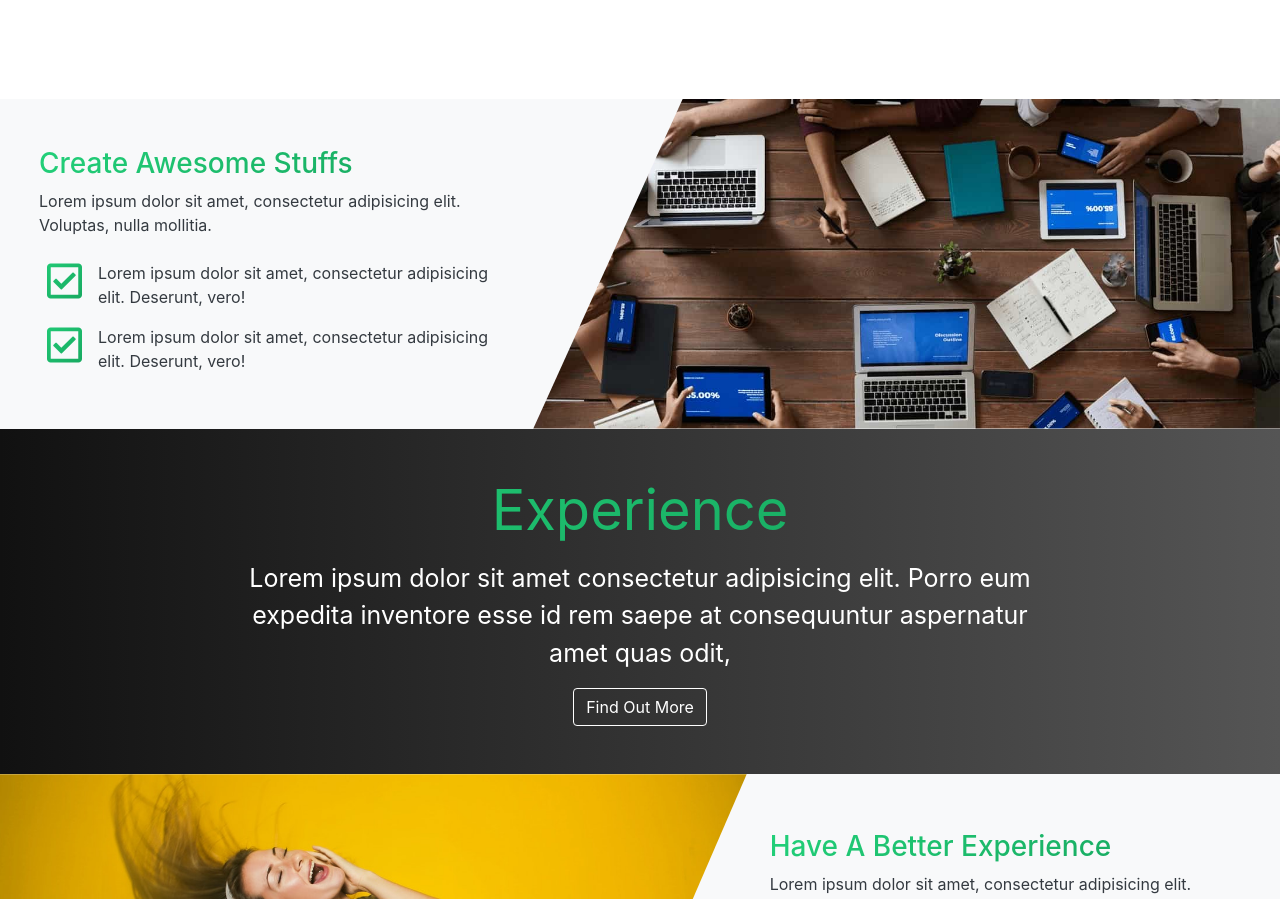
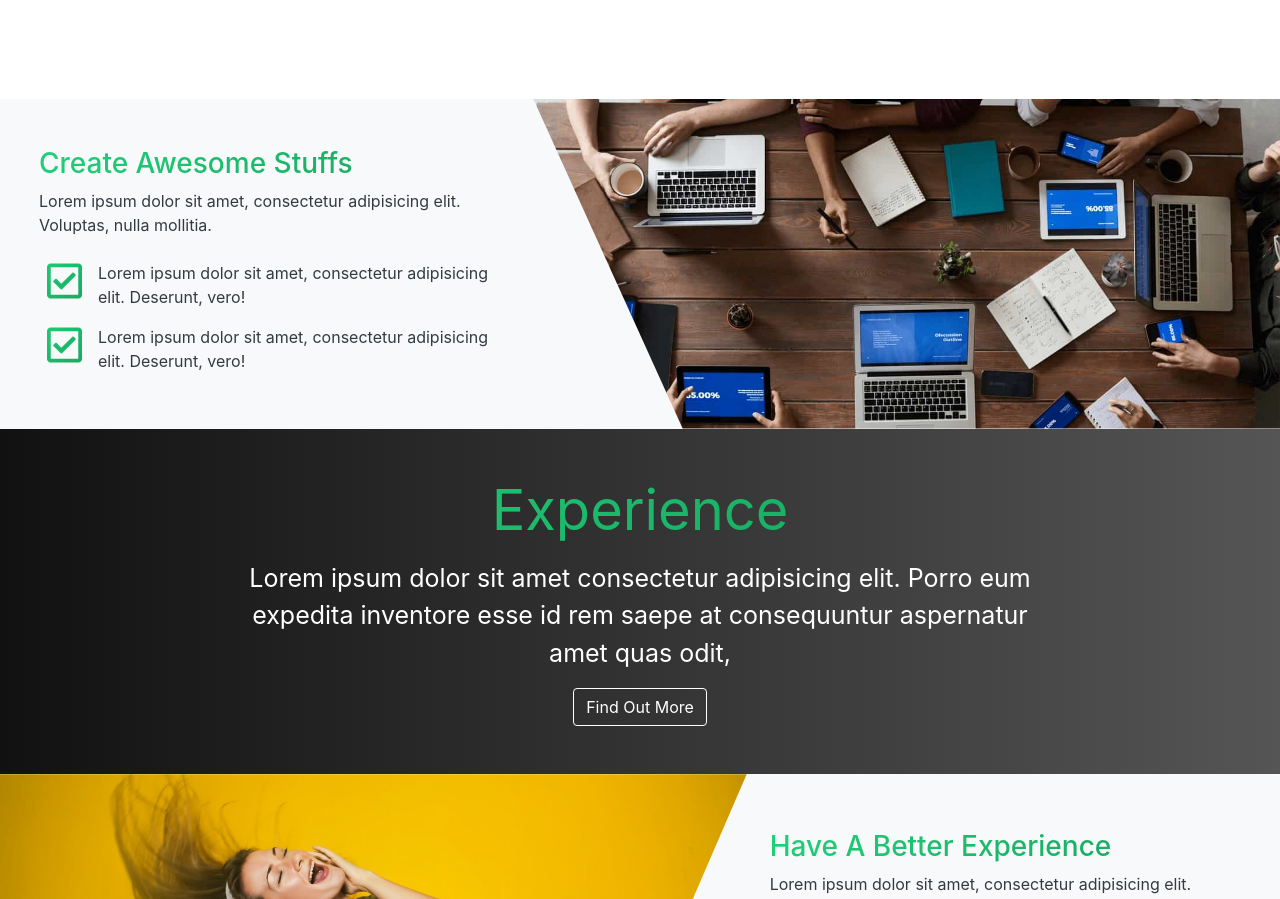
Before and after one commit to shamsadanam/digitore-landing-page, a website: page index.html in a window 1280 px wide. Shown: the part 1638-2537 px from the top of the page. Drawn offline with Linux system fonts and the light colour scheme.

Commit message:
fixed css bug

```diff
--- a/scss/style.scss
+++ b/scss/style.scss
@@ -72,7 +72,7 @@ i {
 
 .info__img--2 {
   background-image: url("../img/create.jpg");
-  clip-path: polygon(20% 0, 100% 0, 100% 100%, 0 100%);
+  clip-path: polygon(0 0, 100% 0, 100% 100%, 20% 100%);
 }
 
 .info__img--3 {
```
Also changed, not shown: css/style.css, css/style.min.css.
